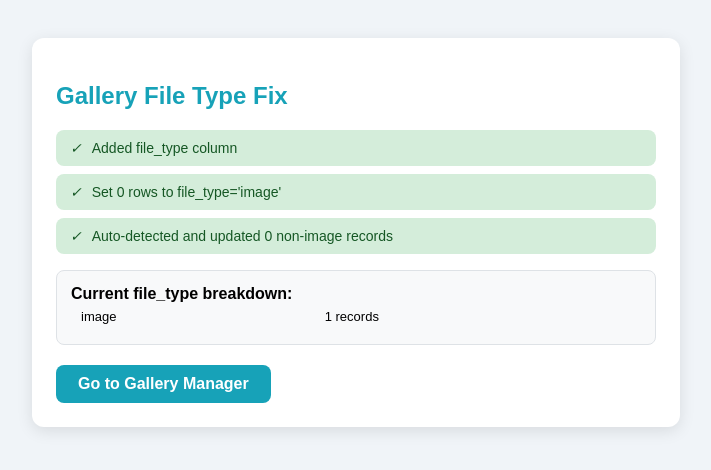
After one commit to dhakalsabnam9-dotcom/SCTI-Project, a PHP site: page /scti/pages/gallery-fix-filetype.php in a window 1280 px wide. The commit adds this page. Shown: the top 470 px of the page, without its empty margins (284-995 px from the left). Run offline with PHP 8.4, Linux system fonts and the light colour scheme; the visitor is signed in with stand-in values (Sample User, id 1); tables that the repository leaves empty or names only in its code hold one stand-in row (values such as "Sample post").

Commit message:
Fix gallery video/audio playback - add file_type migration script and null guard

```diff
--- /dev/null
+++ b/pages/gallery-fix-filetype.php
@@ -0,0 +1,81 @@
+<?php
+session_start();
+if (!isset($_SESSION['user_type']) || $_SESSION['user_type'] !== 'admin') {
+    header('Location: ../index.php'); exit();
+}
+require_once '../includes/config.php';
+
+$db = getDBConnection();
+$results = [];
+
+// 1. Add file_type column if missing
+try {
+    $db->exec("ALTER TABLE gallery_images ADD COLUMN file_type VARCHAR(20) DEFAULT 'image'");
+    $results[] = ['ok', 'Added file_type column'];
+} catch (Exception $e) {
+    $results[] = ['info', 'file_type column already exists (OK)'];
+}
+
+// 2. Update existing rows where file_type is NULL to 'image'
+$r = $db->exec("UPDATE gallery_images SET file_type = 'image' WHERE file_type IS NULL OR file_type = ''");
+$results[] = ['ok', "Set $r rows to file_type='image'"];
+
+// 3. Auto-detect videos by extension and update
+$stmt = $db->query("SELECT id, file_path FROM gallery_images");
+$rows = $stmt->fetchAll();
+$videoExts = ['mp4','webm','ogv','mov','avi','mkv'];
+$audioExts = ['mp3','ogg','wav','m4a','weba','flac'];
+$docExts   = ['pdf','doc','docx','ppt','pptx','zip','rar','txt'];
+$updated = 0;
+foreach ($rows as $row) {
+    $ext = strtolower(pathinfo($row['file_path'], PATHINFO_EXTENSION));
+    if (in_array($ext, $videoExts)) {
+        $db->prepare("UPDATE gallery_images SET file_type='video' WHERE id=?")->execute([$row['id']]);
+        $updated++;
+    } elseif (in_array($ext, $audioExts)) {
+        $db->prepare("UPDATE gallery_images SET file_type='audio' WHERE id=?")->execute([$row['id']]);
+        $updated++;
+    } elseif (in_array($ext, $docExts)) {
+        $db->prepare("UPDATE gallery_images SET file_type='document' WHERE id=?")->execute([$row['id']]);
+        $updated++;
+    }
+}
+$results[] = ['ok', "Auto-detected and updated $updated non-image records"];
+
+// 4. Show current state
+$stmt = $db->query("SELECT file_type, COUNT(*) as cnt FROM gallery_images GROUP BY file_type");
+$summary = $stmt->fetchAll();
+?>
+<!DOCTYPE html>
+<html>
+<head><title>Gallery Fix</title>
+<style>body{font-family:sans-serif;padding:30px;background:#f0f4f8;}
+.card{background:#fff;border-radius:12px;padding:24px;max-width:600px;margin:0 auto;box-shadow:0 4px 16px rgba(0,0,0,.1);}
+h2{color:#17a2b8;margin-bottom:20px;}
+.row{padding:10px 14px;border-radius:8px;margin-bottom:8px;font-size:14px;display:flex;align-items:center;gap:10px;}
+.ok{background:#d4edda;color:#155724;}
+.info{background:#d1ecf1;color:#0c5460;}
+.sum{background:#f8f9fa;border:1px solid #dee2e6;border-radius:8px;padding:14px;margin-top:16px;}
+.sum table{width:100%;border-collapse:collapse;}
+.sum td{padding:6px 10px;font-size:13px;}
+.sum tr:not(:last-child) td{border-bottom:1px solid #eee;}
+.btn{display:inline-block;margin-top:20px;padding:10px 22px;background:#17a2b8;color:#fff;border-radius:8px;text-decoration:none;font-weight:600;}
+</style></head>
+<body>
+<div class="card">
+  <h2>Gallery File Type Fix</h2>
+  <?php foreach ($results as [$type, $msg]): ?>
+    <div class="row <?= $type ?>"><i>&#10003;</i> <?= htmlspecialchars($msg) ?></div>
+  <?php endforeach; ?>
+  <div class="sum">
+    <strong>Current file_type breakdown:</strong>
+    <table>
+      <?php foreach ($summary as $s): ?>
+        <tr><td><?= htmlspecialchars($s['file_type'] ?? 'NULL') ?></td><td><?= $s['cnt'] ?> records</td></tr>
+      <?php endforeach; ?>
+    </table>
+  </div>
+  <a href="manage-gallery.php" class="btn">Go to Gallery Manager</a>
+</div>
+</body>
+</html>
--- a/pages/manage-gallery.php
+++ b/pages/manage-gallery.php
@@ -365,7 +365,7 @@ async function loadGallery() {
       const dt = new Date(img.created_at);
       if (dt.toDateString() === today) todayCnt++;
       const date  = dt.toLocaleDateString('en-US',{month:'short',day:'numeric',year:'numeric'});
-      const ftype = img.file_type || 'image';
+      const ftype = (img.file_type && img.file_type !== 'null') ? img.file_type : 'image';
       const thumb = img.thumbnail_path || img.file_path;
 
       // Thumbnail area based on file type
```
